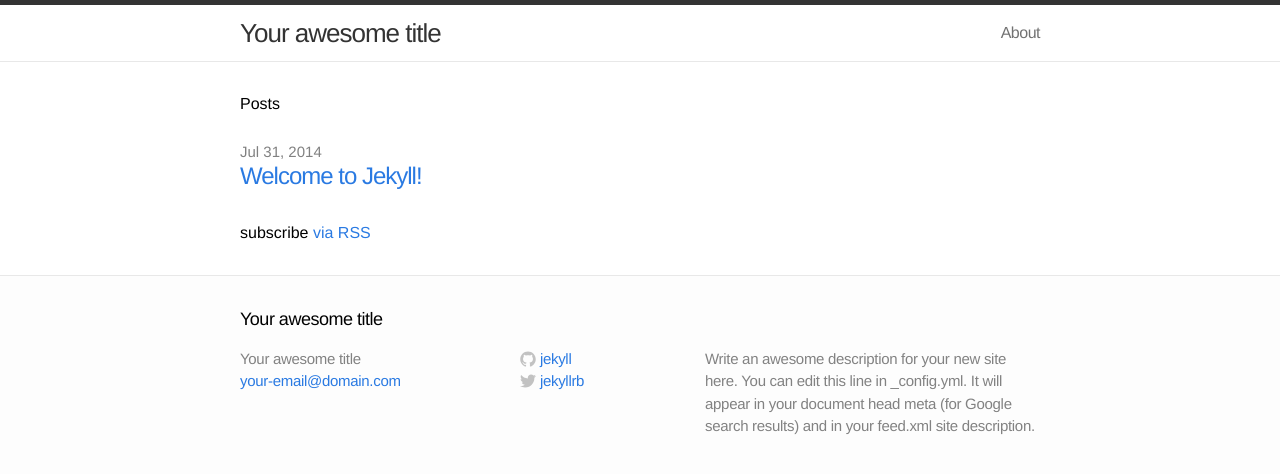
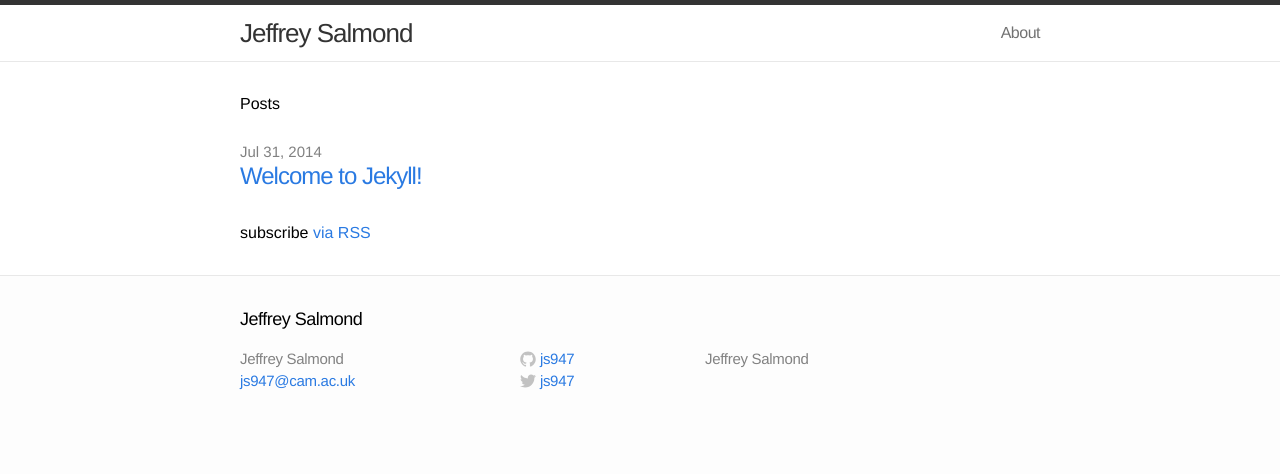
Before and after one commit to mjArcher/mjArcher.github.io, a Jekyll site: the page built from index.html, in a window 1280 px wide. Shown: the top 474 px of the page. Built offline with Jekyll 4.4.1, drawn with Linux system fonts in a browser that asks for light colours.

Commit message:
edit _config.yml

```diff
--- a/_config.yml
+++ b/_config.yml
@@ -1,11 +1,10 @@
 # Site settings
-title: Your awesome title
-email: your-email@domain.com
-description: "Write an awesome description for your new site here. You can edit this line in _config.yml. It will appear in your document head meta (for Google search results) and in your feed.xml site description."
-baseurl: ""
-url: "http://yourdomain.com"
-twitter_username: jekyllrb
-github_username:  jekyll
+title: Jeffrey Salmond
+email: js947@cam.ac.uk
+description: "Jeffrey Salmond"
+url: "http://www.salmond.eu"
+twitter_username: js947
+github_username:  js947
 
 # Build settings
 markdown: kramdown
```
